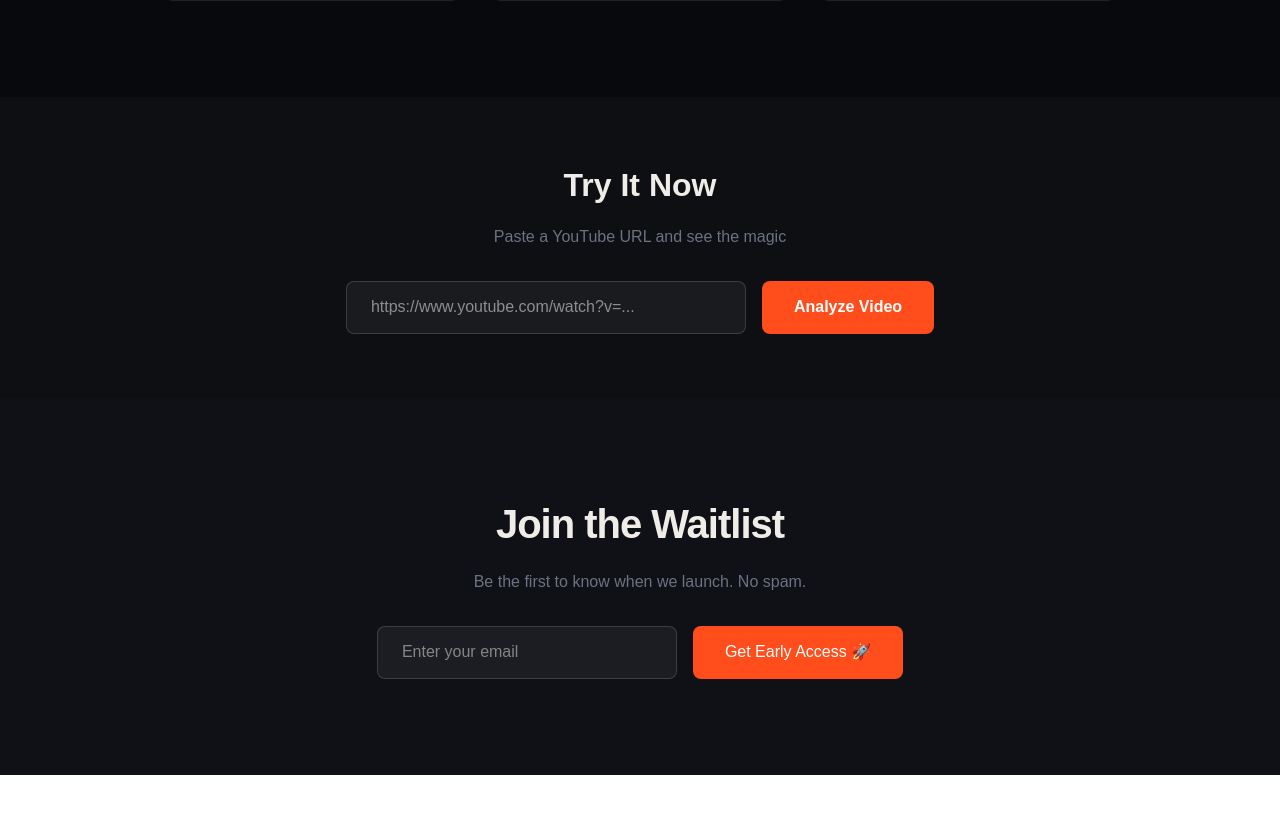
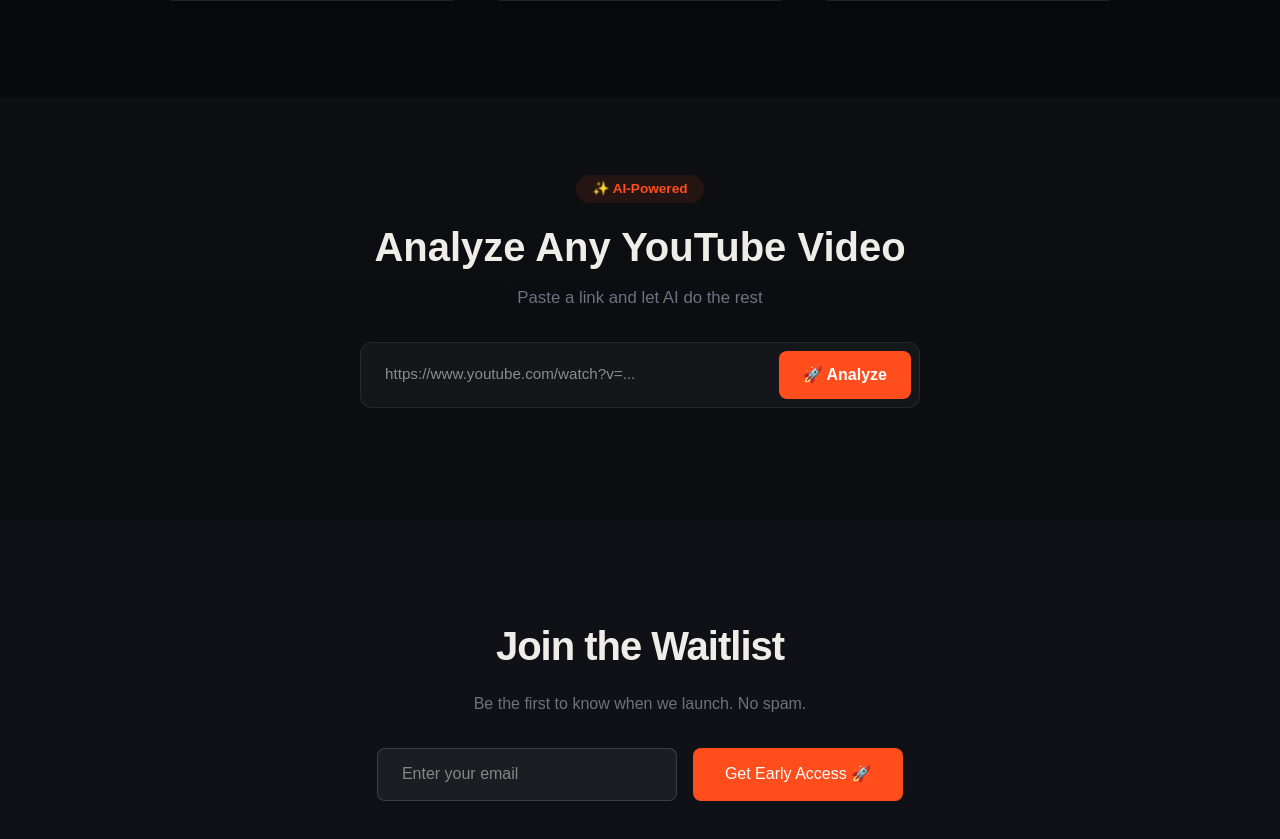
Before and after one commit to Abdullamborghini/clipforge, a Next.js app in the folder clipforge/: page / in a window 1280 px wide. Shown: the part 2192-3031 px from the top of the page. Before the commit the page ends 2967 px from the top, so only its background shows below. Built offline with nearby package versions, Linux system fonts and the light colour scheme.

Commit message:
upgrade UI premium

```diff
--- a/clipforge/app/page.tsx
+++ b/clipforge/app/page.tsx
@@ -214,29 +214,31 @@
         </div>
       </section>
 {/* YouTube URL Input */}
-<section style={{ padding: '4rem 2rem', textAlign: 'center', background: '#0d0f13' }}>
-  <h2 style={{ fontSize: '2rem', fontWeight: 800, marginBottom: '1rem' }}>Try It Now</h2>
-  <p style={{ color: '#6b7280', marginBottom: '2rem' }}>Paste a YouTube URL and see the magic</p>
-  <div style={{ display: 'flex', gap: '1rem', justifyContent: 'center', flexWrap: 'wrap' }}>
+<section style={{ padding: '5rem 2rem', textAlign: 'center', background: 'linear-gradient(180deg, #0d0f13 0%, #0a0c10 100%)' }}>
+  <div style={{ maxWidth: '600px', margin: '0 auto' }}>
+    <span style={{ background: 'rgba(255,77,28,0.1)', color: '#ff4d1c', padding: '0.4rem 1rem', borderRadius: '20px', fontSize: '0.85rem', fontWeight: 600 }}>✨ AI-Powered</span>
+    <h2 style={{ fontSize: '2.5rem', fontWeight: 800, margin: '1rem 0 0.5rem' }}>Analyze Any YouTube Video</h2>
+    <p style={{ color: '#6b7280', marginBottom: '2rem', fontSize: '1.05rem' }}>Paste a link and let AI do the rest</p>
+    <div style={{ display: 'flex', gap: '0.75rem', background: 'rgba(255,255,255,0.04)', border: '1px solid rgba(255,255,255,0.08)', borderRadius: '12px', padding: '0.5rem', maxWidth: '560px', margin: '0 auto 2rem' }}>
       <input
         type="text"
         placeholder="https://www.youtube.com/watch?v=..."
         value={url}
         onChange={(e) => setUrl(e.target.value)}
-      style={{ padding: '0.85rem 1.5rem', borderRadius: '8px', border: '1px solid rgba(255,255,255,0.15)', background: 'rgba(255,255,255,0.05)', color: '#fff', width: '400px' }}
+        style={{ flex: 1, padding: '0.75rem 1rem', borderRadius: '8px', border: 'none', background: 'transparent', color: '#fff', fontSize: '0.95rem', outline: 'none' }}
       />
-    <button onClick={checkVideo} style={{ background: '#ff4d1c', color: '#fff', border: 'none', padding: '0.85rem 2rem', borderRadius: '8px', cursor: 'pointer', fontWeight: 600 }}>
-      {loading ? 'Loading...' : 'Analyze Video'}
+      <button onClick={checkVideo} style={{ background: '#ff4d1c', color: '#fff', border: 'none', padding: '0.75rem 1.5rem', borderRadius: '8px', cursor: 'pointer', fontWeight: 700, whiteSpace: 'nowrap' }}>
+        {loading ? '⏳ Analyzing...' : '🚀 Analyze'}
       </button>
     </div>
     {videoInfo && (
-    <div style={{ marginTop: '2rem', background: '#0f1117', padding: '2rem', borderRadius: '12px', maxWidth: '500px', margin: '2rem auto 0' }}>
-      <img src={videoInfo.thumbnail} style={{ width: '100%', borderRadius: '8px', marginBottom: '1rem' }} />
-      <h3 style={{ fontWeight: 700, marginBottom: '0.5rem' }}>{videoInfo.title}</h3>
-      <p style={{ color: '#6b7280' }}>Duration: {Math.floor(videoInfo.duration / 60)} minutes</p>
-      <p style={{ color: '#6b7280' }}>By: {videoInfo.uploader}</p>
+      <div style={{ background: 'rgba(255,255,255,0.04)', border: '1px solid rgba(255,255,255,0.08)', borderRadius: '16px', padding: '1.5rem', textAlign: 'left' }}>
+        <img src={videoInfo.thumbnail} style={{ width: '100%', borderRadius: '10px', marginBottom: '1rem' }} />
+        <h3 style={{ fontWeight: 700, marginBottom: '0.5rem', fontSize: '1.1rem' }}>{videoInfo.title}</h3>
+        <p style={{ color: '#6b7280', fontSize: '0.9rem' }}>⏱ {Math.floor(videoInfo.duration / 60)} min • 👤 {videoInfo.uploader}</p>
       </div>
     )}
+  </div>
 </section>
 
       {/* Waitlist */}
```
Lines whose indentation alone changed are shown as unchanged.
